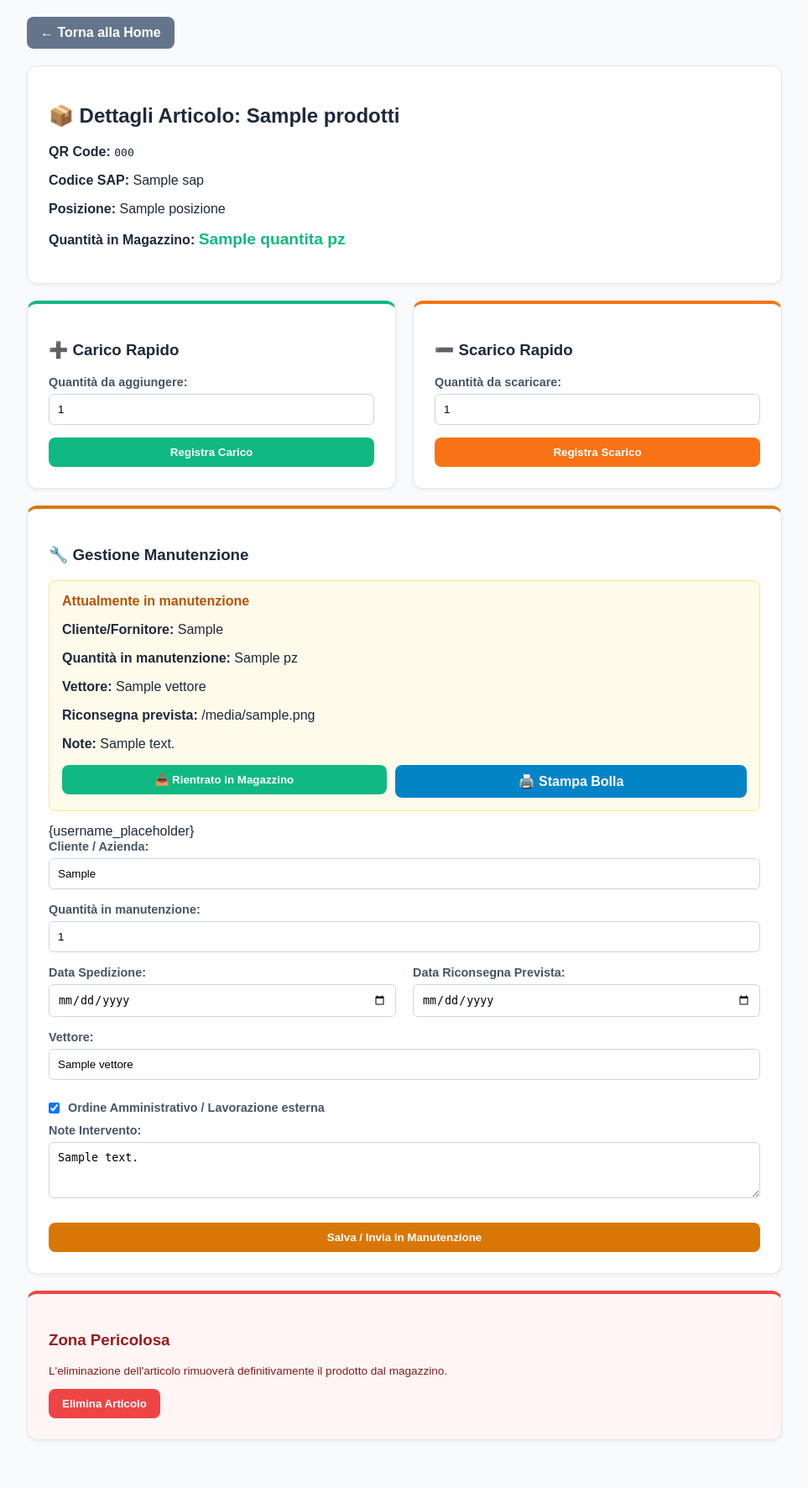
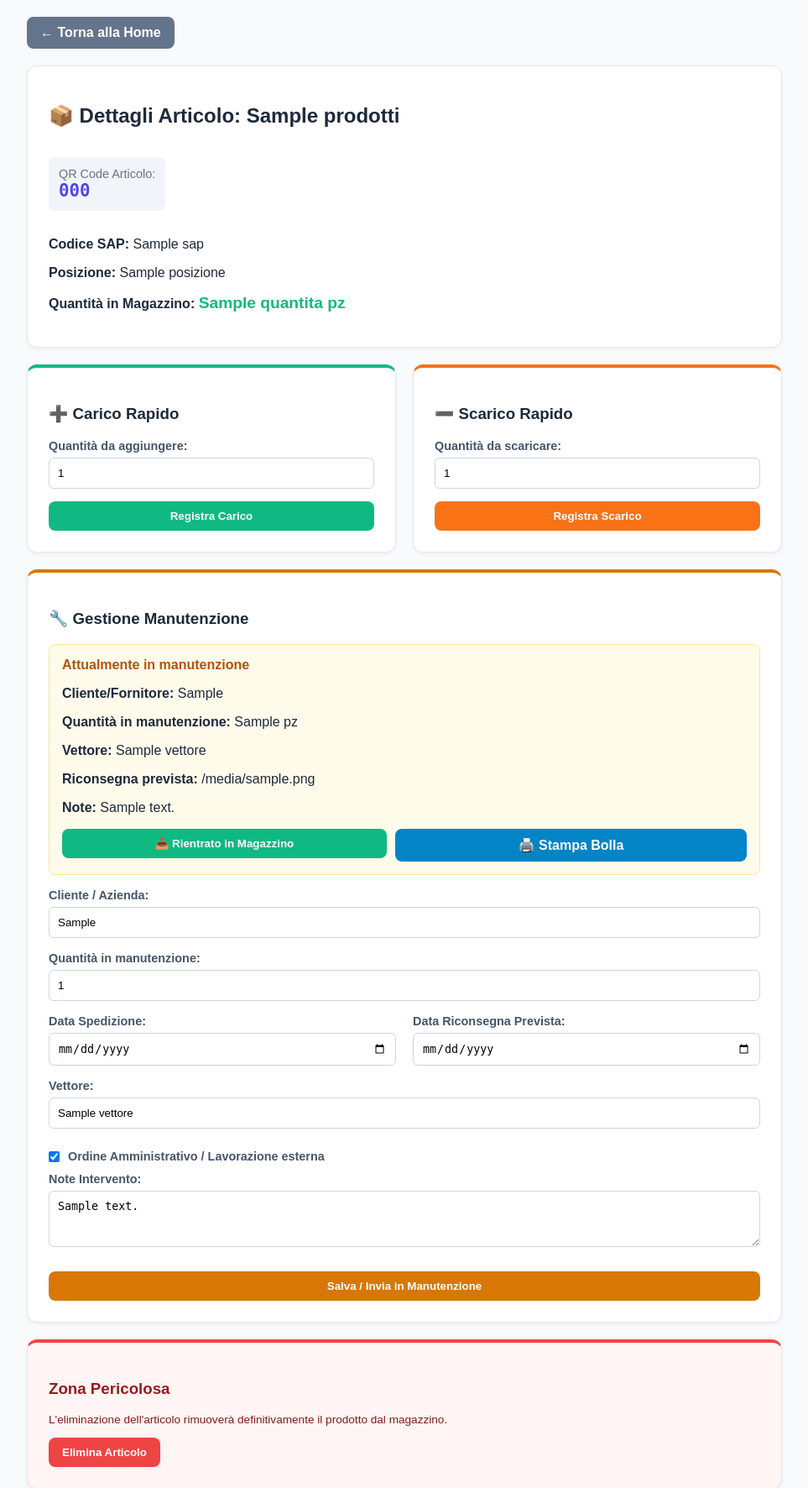
Before and after one commit to saffiodeep95/magazzinooi-qr, a Flask app: page /gestisci/1 in a window 1280 px wide. Shown: the top 1772 px of the page at 84% size, without its empty margins (158-1121 px from the left). Before the commit the page ends 1715 px from the top, so only its background shows below. Run offline with Flask 3, Linux system fonts and the light colour scheme; the visitor is signed in with stand-in values (Sample User, id 1); a database or web service that is not in the repository returns one stand-in record (values such as "Sample title"); some libraries are stand-ins or nearby versions.

Commit message:
Update gestisci.html

```diff
--- a/templates/gestisci.html
+++ b/templates/gestisci.html
@@ -33,7 +33,10 @@
 
     <div class="card">
         <h2>📦 Dettagli Articolo: {{ prodotto.nome }}</h2>
-        <p><strong>QR Code:</strong> <code>{{ prodotto.qr_code }}</code></p>
+        <div style="background: #f1f5f9; padding: 12px; border-radius: 8px; margin: 15px 0; display: inline-block;">
+            <span style="font-size: 0.9rem; color: #64748b; display: block;">QR Code Articolo:</span>
+            <code style="font-size: 1.3rem; font-weight: bold; color: #4f46e5;">{{ prodotto.qr_code }}</code>
+        </div>
         <p><strong>Codice SAP:</strong> {{ prodotto.sap if prodotto.sap else '-' }}</p>
         <p><strong>Posizione:</strong> {{ prodotto.posizione if prodotto.posizione else '-' }}</p>
         <p><strong>Quantità in Magazzino:</strong> <span style="font-size: 1.2rem; color: #10b981; font-weight: bold;">{{ prodotto.quantita }} pz</span></p>
@@ -90,7 +93,6 @@
                     <a href="{{ url_for('stampa_bolla', qr_code=prodotto.qr_code) }}" class="btn" style="background: #0284c7; flex: 1; text-align: center;">🖨️ Stampa Bolla</a>
                 </div>
             </div>
-        {username_placeholder}
         {% endif %}
 
         {% if session.get('is_admin') or session.get('puo_vedere_manutenzione') %}
```
